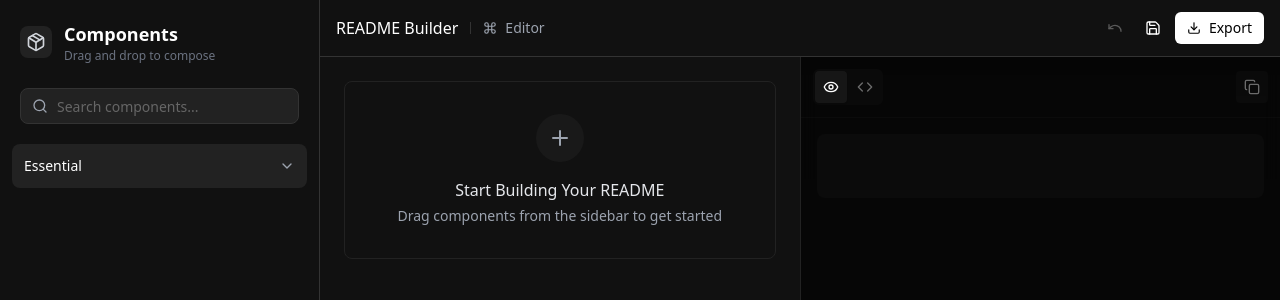
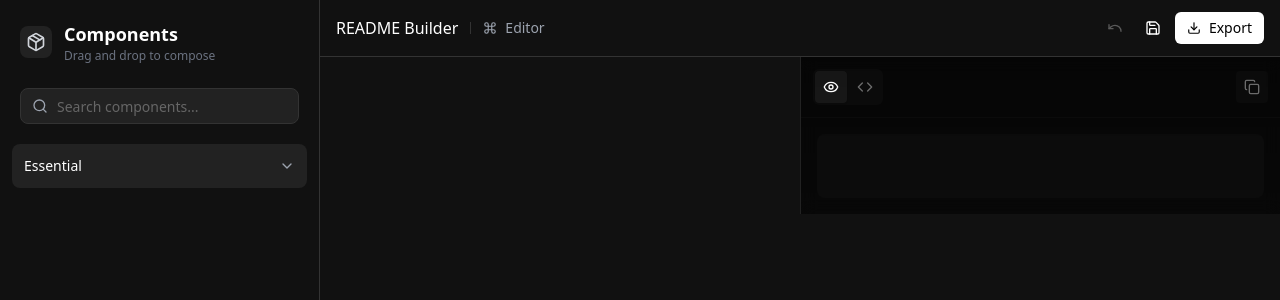
Before and after one commit to Wizxo/readme-builder, a Next.js app: page /builder in a window 1280 px wide. Shown: the top 300 px of the page. Built offline with nearby package versions, Linux system fonts and the light colour scheme.

Commit message:
working drag and drop

```diff
--- a/src/app/builder/page.tsx
+++ b/src/app/builder/page.tsx
@@ -1,7 +1,6 @@
 'use client';
 
-import { DndContext, DragEndEvent, DragStartEvent, closestCenter, useSensor, useSensors, PointerSensor, KeyboardSensor, DragOverEvent, DragOverlay } from '@dnd-kit/core';
-import { SortableContext, verticalListSortingStrategy, sortableKeyboardCoordinates } from '@dnd-kit/sortable';
+import { DndContext, DragEndEvent, DragStartEvent, closestCenter, useSensor, useSensors, PointerSensor, KeyboardSensor, DragOverEvent, DragOverlay, useDroppable } from '@dnd-kit/core';
 import { useState, useEffect, useCallback } from 'react';
 import { AnimatePresence, motion } from 'framer-motion';
 import { DraggableComponent } from '@/components/DraggableComponent';
@@ -11,12 +10,33 @@ import { nanoid } from 'nanoid';
 import { Plus, Save, Download, Undo, Command, Settings } from 'lucide-react';
 import { toast } from 'sonner';
 import { ConfigPanel } from '@/components/ConfigPanel';
+import { createPortal } from 'react-dom';
 
 export interface Component {
   id: string;
   type: string;
   content: string;
   config?: Record<string, any>;
+}
+
+function DroppableArea({ children }: { children: React.ReactNode }) {
+  const { setNodeRef, isOver } = useDroppable({
+    id: 'drop-container',
+  });
+
+  return (
+    <div
+      ref={setNodeRef}
+      className={`
+        relative min-h-full overflow-auto p-6
+        ${isOver ? 'bg-[var(--component-bg)]' : 'bg-[var(--background)]'}
+      `}
+    >
+      <div className="space-y-3 max-w-2xl mx-auto">
+        {children}
+      </div>
+    </div>
+  );
 }
 
 export default function BuilderPage() {
@@ -54,22 +74,49 @@ export default function BuilderPage() {
   }, [history]);
 
   const handleDragStart = useCallback((event: DragStartEvent) => {
+    console.log('DragStart:', {
+      active: event.active,
+      id: event.active.id,
+      rect: event.active.rect,
+      data: event.active.data?.current,
+    });
     const { active } = event;
     setActiveId(active.id as string);
     setIsDraggingNew(active.data?.current?.type === 'new');
   }, []);
 
   const handleDragOver = useCallback((event: DragOverEvent) => {
+    console.log('DragOver:', {
+      active: {
+        id: event.active.id,
+        data: event.active.data?.current,
+        rect: event.active.rect
+      },
+      over: event.over ? {
+        id: event.over.id,
+        data: event.over.data?.current,
+        rect: event.over.rect
+      } : null
+    });
     setIsDraggingOver(!!event.over);
   }, []);
 
   const handleDragEnd = useCallback((event: DragEndEvent) => {
+    console.log('DragEnd:', {
+      active: event.active,
+      over: event.over,
+      activeData: event.active.data?.current,
+    });
+
     const { active, over } = event;
     setActiveId(null);
     setIsDraggingOver(false);
     setIsDraggingNew(false);
 
-    if (!over) return;
+    if (!over) {
+      console.log('No drop target found');
+      return;
+    }
 
     // Handle new component drops
     if (active.data?.current?.type === 'new') {
@@ -79,25 +126,35 @@ export default function BuilderPage() {
         type: componentType,
         content: `New ${componentType}`,
       };
+
+      if (over.id === 'drop-container') {
+        // Add to the end
         setComponents(prev => [...prev, newComponent]);
+      } else {
+        // Insert at specific position
+        const overIndex = components.findIndex((item) => item.id === over.id);
+        const newComponents = [...components];
+        newComponents.splice(overIndex, 0, newComponent);
+        setComponents(newComponents);
+      }
+
       toast.success(`Added ${componentType} component`);
       return;
     }
 
-    // Handle reordering
+    // Handle reordering existing components
     if (active.id !== over.id) {
-      setComponents(prev => {
-        const oldIndex = prev.findIndex((item) => item.id === active.id);
-        const newIndex = prev.findIndex((item) => item.id === over.id);
+      const oldIndex = components.findIndex((item) => item.id === active.id);
+      const newIndex = components.findIndex((item) => item.id === over.id);
 
-        const newComponents = [...prev];
+      if (oldIndex !== -1 && newIndex !== -1) {
+        const newComponents = [...components];
         const [removed] = newComponents.splice(oldIndex, 1);
         newComponents.splice(newIndex, 0, removed);
-
-        return newComponents;
-      });
+        setComponents(newComponents);
       }
-  }, []);
+    }
+  }, [components]);
 
   function handleSave() {
     try {
@@ -189,7 +246,7 @@ export default function BuilderPage() {
   const sensors = useSensors(
     useSensor(PointerSensor, {
       activationConstraint: {
-        distance: 5,
+        distance: 8,
       },
     })
   );
@@ -204,8 +261,7 @@ export default function BuilderPage() {
     >
       <div className="flex h-screen">
         <Sidebar />
-        <main className="flex-1 overflow-auto">
-          <div className="h-screen flex flex-col bg-[var(--background)]">
+        <main className="flex-1">
           {/* Header */}
           <header className="border-b border-[var(--border-color)] bg-[var(--background)] z-10">
             <div className="max-w-[1600px] mx-auto px-4 h-14 flex items-center justify-between">
@@ -249,38 +305,8 @@ export default function BuilderPage() {
 
           {/* Main Content */}
           <div className="flex-1 grid grid-cols-[1fr,1px,1fr] overflow-hidden">
-              {/* Builder Panel */}
-              <div
-                className={`
-                  overflow-auto p-6 transition-colors
-                  ${isDraggingOver && isDraggingNew ? 'bg-[var(--component-bg)]' : 'bg-[var(--background)]'}
-                `}
-              >
-                <SortableContext items={components} strategy={verticalListSortingStrategy}>
-                  <motion.div layout className="space-y-3 max-w-2xl mx-auto">
-                    <AnimatePresence mode="popLayout">
-                      {components.length === 0 ? (
-                        <motion.div
-                          initial={{ opacity: 0 }}
-                          animate={{ opacity: 1 }}
-                          className="border border-[#222] rounded-lg p-8 text-center bg-[#111]"
-                        >
-                          <div className="flex flex-col items-center gap-4">
-                            <div className="p-3 rounded-full bg-[#191919]">
-                              <Plus className="w-6 h-6 text-gray-400" />
-                            </div>
-                            <div>
-                              <p className="text-base font-medium text-gray-200 mb-1">
-                                Start Building Your README
-                              </p>
-                              <p className="text-sm text-gray-400">
-                                Drag components from the sidebar to get started
-                              </p>
-                            </div>
-                          </div>
-                        </motion.div>
-                      ) : (
-                        components.map((component) => (
+            <DroppableArea>
+              {components.map((component) => (
                 <DraggableComponent
                   key={component.id}
                   component={component}
@@ -288,36 +314,19 @@ export default function BuilderPage() {
                   onDelete={handleDelete}
                   onOpenConfig={setActiveConfig}
                 />
-                        ))
-                      )}
-                    </AnimatePresence>
-                  </motion.div>
-                </SortableContext>
-              </div>
+              ))}
+            </DroppableArea>
 
             <div className="bg-[#222] w-px h-full" />
 
             <div className="overflow-auto">
               <Preview components={components} />
             </div>
-
-              <AnimatePresence>
-                {activeConfig && (
-                  <ConfigPanel
-                    component={activeConfig}
-                    onUpdate={handleUpdate}
-                    onClose={() => setActiveConfig(null)}
-                    onDelete={(id) => {
-                      handleDelete(id);
-                      setActiveConfig(null);
-                    }}
-                  />
-                )}
-              </AnimatePresence>
-            </div>
           </div>
         </main>
       </div>
+
+      {typeof document !== 'undefined' && createPortal(
         <DragOverlay>
           {activeId && (
             <DraggableComponent
@@ -331,7 +340,9 @@ export default function BuilderPage() {
               isDragOverlay
             />
           )}
-      </DragOverlay>
+        </DragOverlay>,
+        document.body
+      )}
     </DndContext>
   );
 }
--- a/src/components/DraggableComponent.tsx
+++ b/src/components/DraggableComponent.tsx
@@ -25,10 +25,14 @@ export function DraggableComponent({
     setNodeRef,
     transform,
     transition,
-    isDragging
+    isDragging,
   } = useSortable({
-    id: component.id,
-    disabled: isDragOverlay
+    id: component.id.toString(),
+    disabled: isDragOverlay,
+    data: {
+      type: 'component',
+      component
+    }
   });
 
   const style = {
```
Lines whose indentation alone changed are shown as unchanged.
